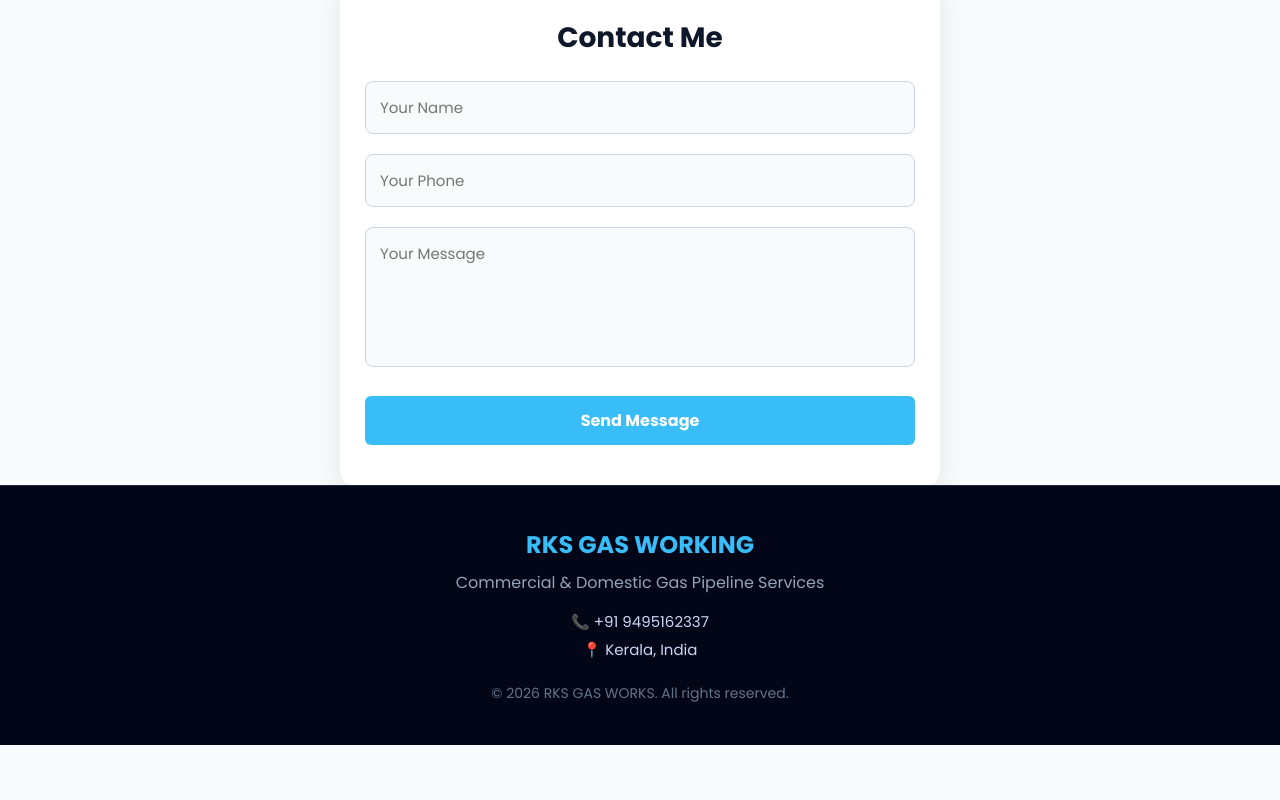
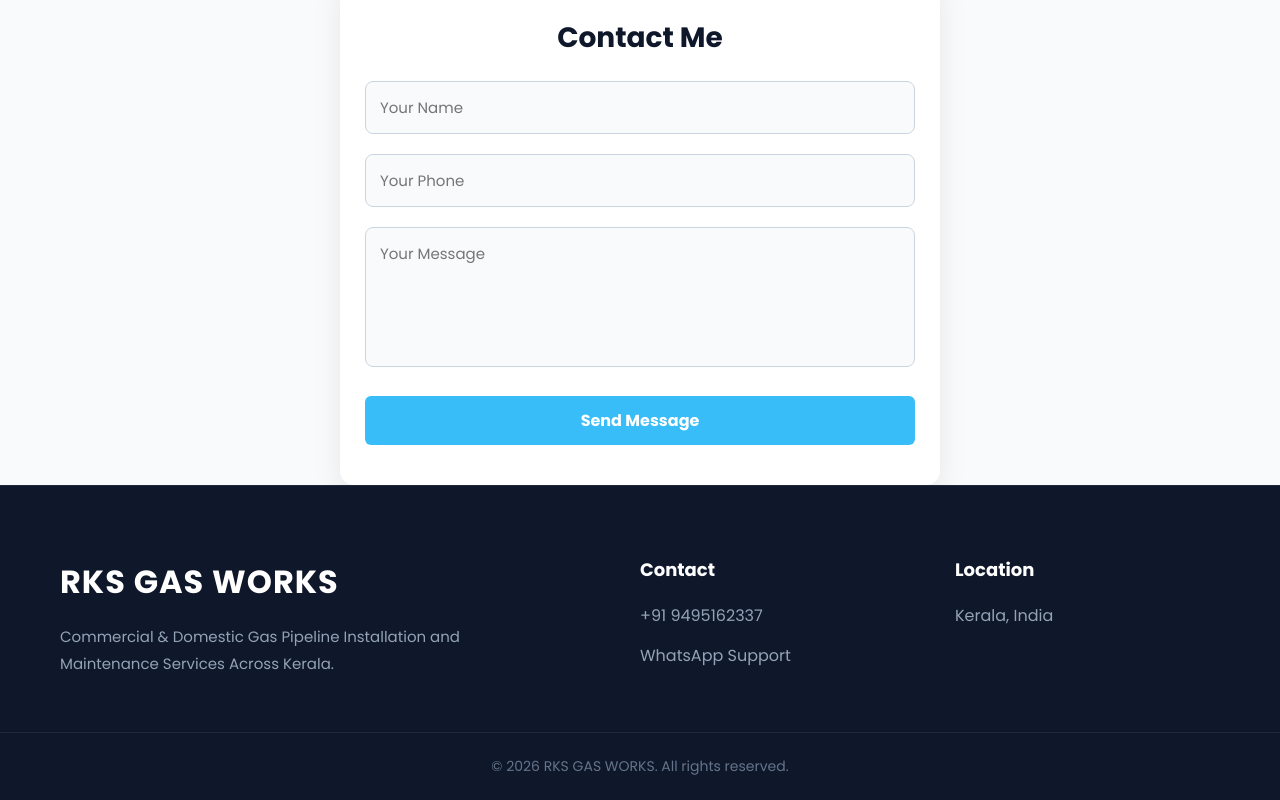
Before and after one commit to Abhijithkrishna2001/rksgaswork, a React (Vite) app: page / in a window 1280 px wide. Shown: the part 1908-2708 px from the top of the page. Before the commit the page ends 2653 px from the top, so only its background shows below. Built offline with nearby package versions, Linux system fonts and the light colour scheme; no server answers.

Commit message:
first commit

```diff
--- a/index.html
+++ b/index.html
@@ -2,9 +2,9 @@
 <html lang="en">
   <head>
     <meta charset="UTF-8" />
-    <link rel="icon" type="image/svg+xml" href="/favicon.svg" />
+    <link rel="icon" type="image/jpeg" href="/public/Rks logo.jpeg" />
     <meta name="viewport" content="width=device-width, initial-scale=1.0" />
-    <title>rahul-krishna2</title>
+    <title>RKS GAS WORK</title>
   </head>
   <body>
     <div id="root"></div>
--- a/package.json
+++ b/package.json
@@ -14,6 +14,7 @@
     "express": "^5.2.1",
     "express-rate-limit": "^8.5.2",
     "helmet": "^8.1.0",
+    "lucide-react": "^1.16.0",
     "nodemailer": "^8.0.7",
     "react": "^19.2.6",
     "react-dom": "^19.2.6"
--- a/src/App.css
+++ b/src/App.css
@@ -234,40 +234,80 @@ section h2 {
 
 /* FOOTER */
 .footer {
-  background: #020617;
-  padding: 40px 20px;
-  text-align: center;
+  background: #0f172a;
+  padding-top: 70px;
   border-top: 1px solid #1e293b;
 }
 
-.footer-container h3 {
-  color: #38bdf8;
-  font-size: 24px;
-  margin-bottom: 5px;
+.footer-container {
+  max-width: 1200px;
+  margin: auto;
+  padding: 0 20px 50px;
+
+  display: grid;
+  grid-template-columns: 2fr 1fr 1fr;
+  gap: 50px;
 }
 
-.footer-tag {
-  color: #94a3b8;
-  margin-bottom: 15px;
+.footer-brand h2 {
+  color: white;
+  font-size: 32px;
+  margin-bottom: 16px;
+  letter-spacing: 1px;
 }
 
-.footer-contact p {
-  color: #cbd5f5;
-  margin: 4px 0;
+.footer-brand p {
+  color: #94a3b8;
+  line-height: 1.8;
+  max-width: 400px;
   font-size: 15px;
 }
 
-.footer-copy {
-  margin-top: 20px;
+.footer-contact h4,
+.footer-location h4 {
+  color: white;
+  margin-bottom: 18px;
+  font-size: 18px;
+}
+
+.footer-contact a {
+  display: block;
+  color: #94a3b8;
+  text-decoration: none;
+  margin-bottom: 14px;
+  transition: 0.3s;
+}
+
+.footer-contact a:hover {
+  color: white;
+}
+
+.footer-location p {
+  color: #94a3b8;
+}
+
+.footer-bottom {
+  border-top: 1px solid #1e293b;
+  padding: 22px 20px;
+  text-align: center;
+}
+
+.footer-bottom p {
   color: #64748b;
   font-size: 14px;
 }
 
-/* ANIMATION */
-.reveal {
-  opacity: 0;
-  transform: translateY(80px);
-  transition: all 1s ease;
+/* Responsive */
+@media (max-width: 768px) {
+
+  .footer-container {
+    grid-template-columns: 1fr;
+    gap: 35px;
+  }
+
+  .footer-brand h2 {
+    font-size: 28px;
+  }
 }
 
 .reveal.active {
--- a/src/components/Footer.jsx
+++ b/src/components/Footer.jsx
@@ -3,21 +3,58 @@
 export default function Footer() {
   return (
     <footer className="footer">
+
       <div className="footer-container">
 
-        <h3>RKS GAS WORKING</h3>
-        <p className="footer-tag">Commercial & Domestic Gas Pipeline Services</p>
+        {/* Left */}
+        <div className="footer-brand">
+          <h2>RKS GAS WORKS</h2>
 
-        <div className="footer-contact">
-          <p>📞 +91 9495162337</p>
-          <p>📍 Kerala, India</p>
+          <p>
+            Commercial & Domestic Gas Pipeline
+            Installation and Maintenance Services
+            Across Kerala.
+          </p>
         </div>
 
-        <p className="footer-copy">
-          © {new Date().getFullYear()} RKS GAS WORKS. All rights reserved.
-        </p>
+        {/* Center */}
+        <div className="footer-contact">
+
+          <h4>Contact</h4>
+
+          <a href="tel:+919495162337">
+            +91 9495162337
+          </a>
+
+          <a
+            href="https://wa.me/919495162337"
+            target="_blank"
+            rel="noopener noreferrer"
+          >
+            WhatsApp Support
+          </a>
+
+        </div>
+
+        {/* Right */}
+        <div className="footer-location">
+
+          <h4>Location</h4>
+
+          <p>Kerala, India</p>
+
+        </div>
 
       </div>
+
+      {/* Bottom */}
+      <div className="footer-bottom">
+        <p>
+          © {new Date().getFullYear()} RKS GAS WORKS.
+          All rights reserved.
+        </p>
+      </div>
+
     </footer>
   );
 }
```
Also changed, not shown: public/Rks logo.jpeg (added), 1 other file (tests, documents, lock files or other folders).
